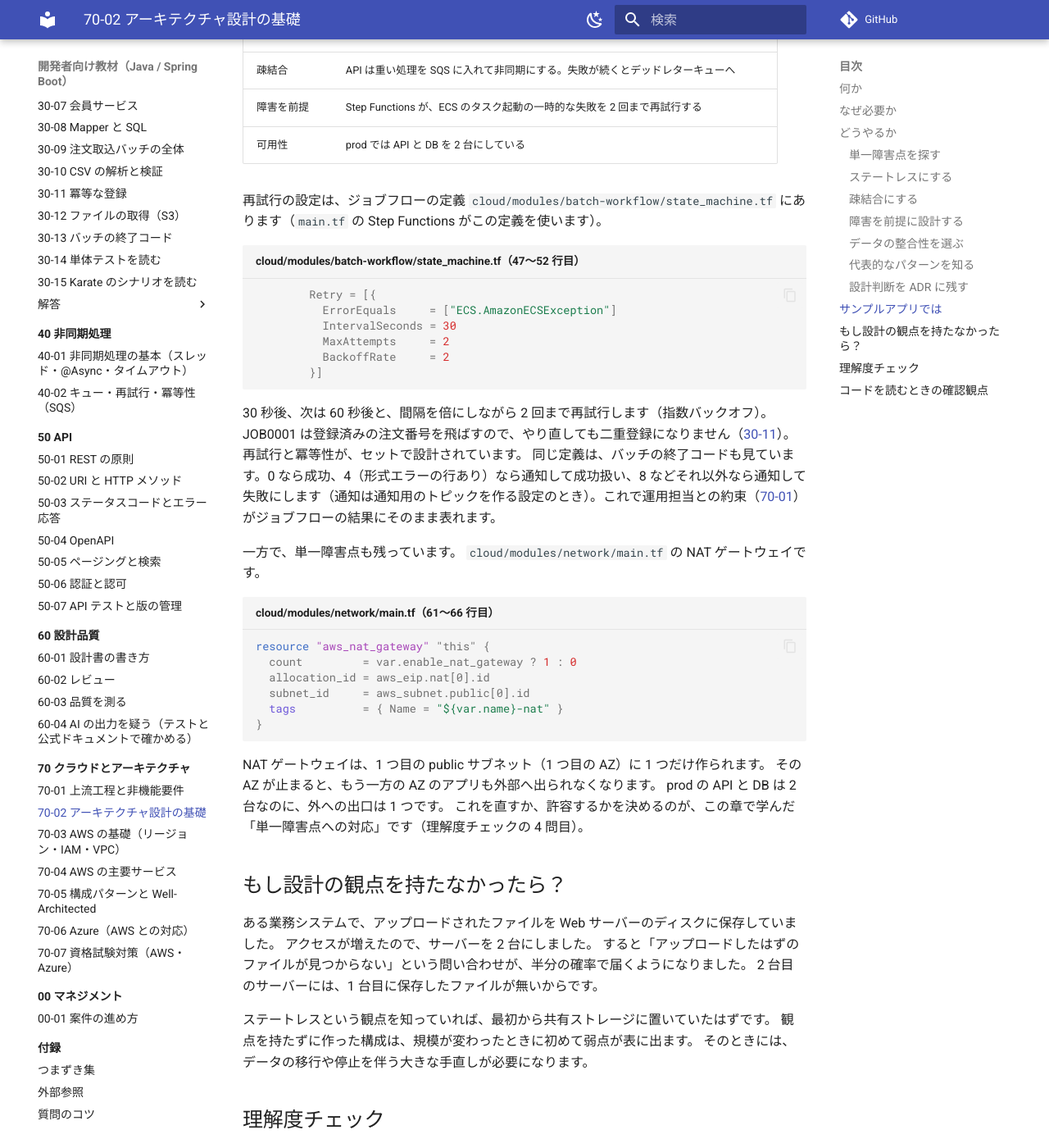
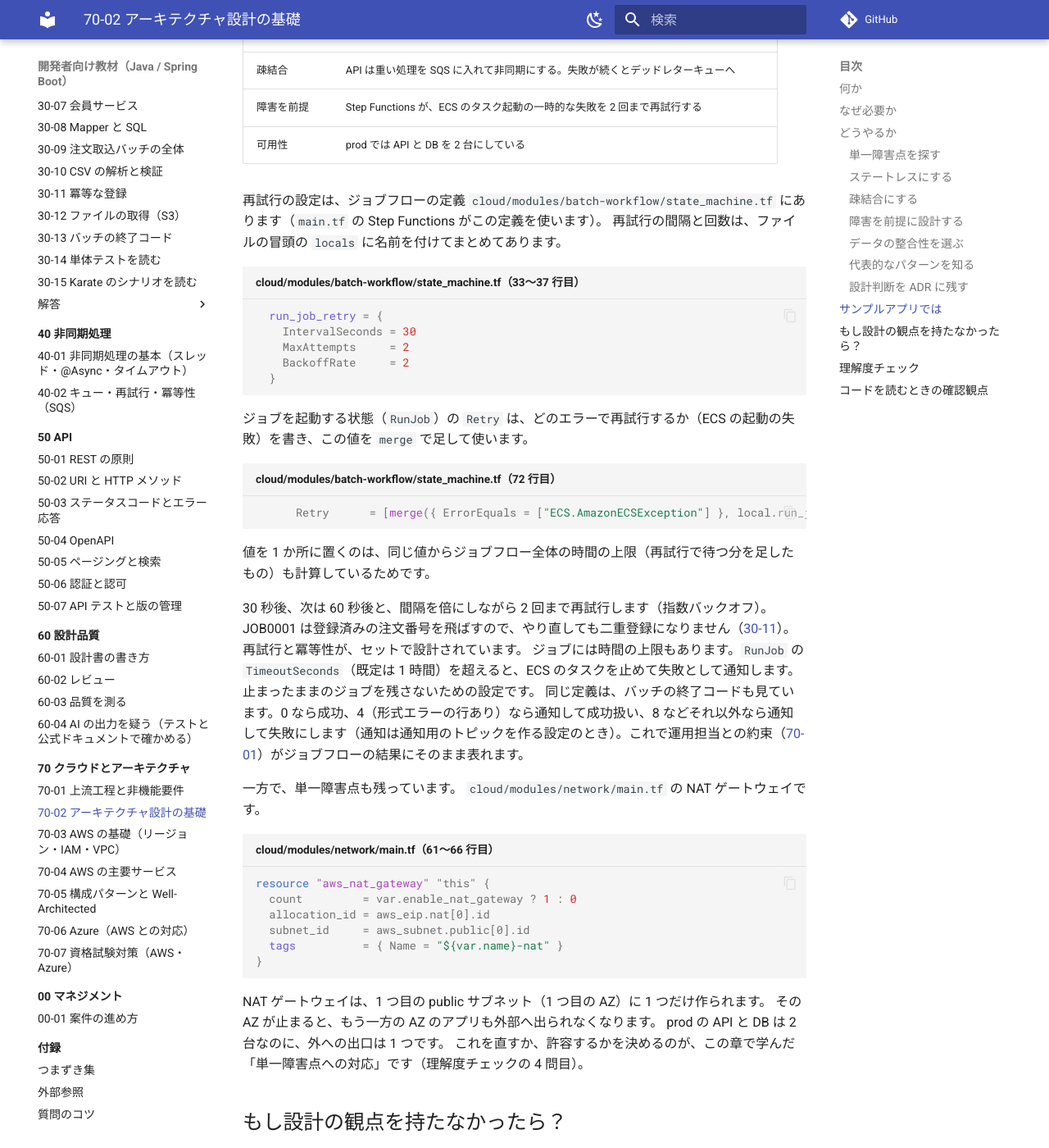
Before and after one commit to shoyo-maya-bot/learning-materials, an MkDocs documentation site: the page built from docs/70-cloud/70-02-architecture-basics.md, in a window 1280 px wide and 1400 px high, scrolled down 5143 px. Shown: the whole window at 82% size. Built offline with MkDocs 1.6.1 and Material for MkDocs 9.7.7, drawn with Linux system fonts in a browser that asks for light colours; comment, search, counter and statistics services are not loaded.

Commit message:
dev-environment の固定を e5705d7 に上げ、Retry の引用を locals に合わせる
dev-environment#19 で RunJob の Retry の値が locals.run_job_retry に移ったため、
70-02 の引用を「locals の値」と「Retry の 1 行（merge で参照）」の 2 つに分け、
前置きを直す。ジョブの時間の上限（TimeoutSeconds、既定 1 時間）にも触れる。

Co-Authored-By: Claude Opus 5.5 <noreply@anthropic.com>
Claude-Session: https://claude.ai/code/session_01SFNckaKLp1LDvGSh8TJ1eo

````diff
--- a/dev-environment-pin.json
+++ b/dev-environment-pin.json
@@ -2,7 +2,7 @@
   "_comment": "教材が引用・照合する dev-environment のコミット（SHA で固定）. 引用元コメントの @main / @exercise-base は、ここの SHA に読み替える. dev-environment の更新に教材を合わせるときは、教材を直してからここの SHA を上げる（CONTRIBUTING.md の「引用元の固定」）",
   "repo_url": "https://github.com/shoyo-maya-bot/dev-environment.git",
   "refs": {
-    "main": "2002ca090f91379ddef6b1597c539c86c42f5e81",
+    "main": "e5705d7945cc49ae8cfbae6bcc098b454c9f6197",
     "exercise-base": "038cd4200622d0032bdb13aa889ab912d7bfa2e2"
   }
 }
--- a/docs/70-cloud/70-02-architecture-basics.md
+++ b/docs/70-cloud/70-02-architecture-basics.md
@@ -171,20 +171,30 @@ flowchart LR
 | 可用性 | prod では API と DB を 2 台にしている |
 
 再試行の設定は、ジョブフローの定義 `cloud/modules/batch-workflow/state_machine.tf` にあります（`main.tf` の Step Functions がこの定義を使います）。
+再試行の間隔と回数は、ファイルの冒頭の `locals` に名前を付けてまとめてあります。
 
-<!-- src: cloud/modules/batch-workflow/state_machine.tf#L47-L52 @main -->
-```hcl title="cloud/modules/batch-workflow/state_machine.tf（47〜52 行目）"
-        Retry = [{
-          ErrorEquals     = ["ECS.AmazonECSException"]
-          IntervalSeconds = 30
-          MaxAttempts     = 2
-          BackoffRate     = 2
-        }]
+<!-- src: cloud/modules/batch-workflow/state_machine.tf#L33-L37 @main -->
+```hcl title="cloud/modules/batch-workflow/state_machine.tf（33〜37 行目）"
+  run_job_retry = {
+    IntervalSeconds = 30
+    MaxAttempts     = 2
+    BackoffRate     = 2
+  }
 ```
+
+ジョブを起動する状態（`RunJob`）の `Retry` は、どのエラーで再試行するか（ECS の起動の失敗）を書き、この値を `merge` で足して使います。
+
+<!-- src: cloud/modules/batch-workflow/state_machine.tf#L72-L72 @main -->
+```hcl title="cloud/modules/batch-workflow/state_machine.tf（72 行目）"
+      Retry      = [merge({ ErrorEquals = ["ECS.AmazonECSException"] }, local.run_job_retry)]
+```
+
+値を 1 か所に置くのは、同じ値からジョブフロー全体の時間の上限（再試行で待つ分を足したもの）も計算しているためです。
 
 30 秒後、次は 60 秒後と、間隔を倍にしながら 2 回まで再試行します（指数バックオフ）。
 JOB0001 は登録済みの注文番号を飛ばすので、やり直しても二重登録になりません（[30-11](../30-reading/30-11-idempotent-insert.md)）。
 再試行と冪等性が、セットで設計されています。
+ジョブには時間の上限もあります。`RunJob` の `TimeoutSeconds`（既定は 1 時間）を超えると、ECS のタスクを止めて失敗として通知します。止まったままのジョブを残さないための設定です。
 同じ定義は、バッチの終了コードも見ています。0 なら成功、4（形式エラーの行あり）なら通知して成功扱い、8 などそれ以外なら通知して失敗にします（通知は通知用のトピックを作る設定のとき）。これで運用担当との約束（[70-01](70-01-requirements.md)）がジョブフローの結果にそのまま表れます。
 
 一方で、単一障害点も残っています。
````
